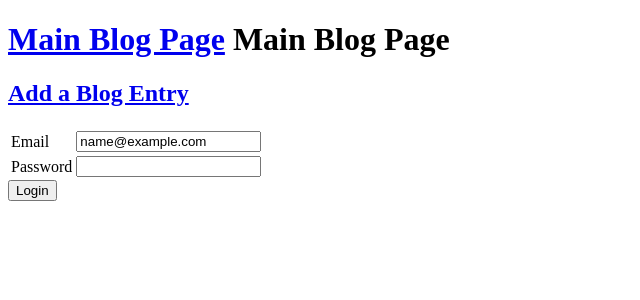
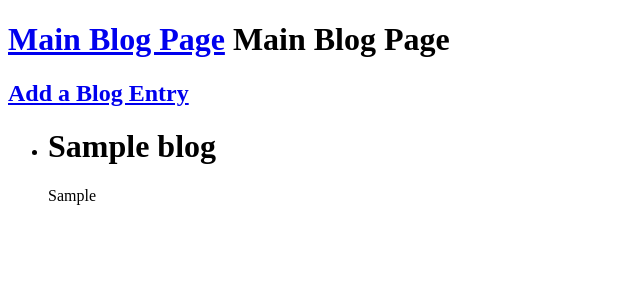
Before and after one commit to katie-mt/blogz, a Flask app: template templates/blog_list.html in a window 1280 px wide. Shown: the top 300 px of the page, without its empty margins (0-640 px from the left). Run offline with Flask 2, Linux system fonts and the light colour scheme; the template is opened without the code that fills it: most values are stand-ins (such as "Sample title", 1, 10 or a date in 2020); data that the repository does not hold is empty.

Commit message:
blog_list.html built using Jinja2

```diff
--- a/main.py
+++ b/main.py
@@ -28,6 +28,16 @@
 
         #TODO We now want to go into the python shell to create the user table and at least one blog post object for us to work with.  See video 5.
 
+@app.route('/', methods=['GET'])
+def blog_home():
+    new_post = request.args.get('title', 'blog_entry')
+    if new_post:
+        display_blogs = Blog.query.all()
+        return render_templates('blog_list.html')
+
+    else:
+        return render_templates('blog_list.html')
+
 
 #adding handler to display the registration template
 @app.route('/newpost', methods=['POST', 'GET'])
@@ -49,3 +59,5 @@
 
     #add new_entry to pass into the blog_list.html template
     return render_template('blog_list.html', display_blogs=display_blogs)
+
+app.run()
--- a/templates/blog_list.html
+++ b/templates/blog_list.html
@@ -2,23 +2,20 @@
 
 {% block content %}
 
-<h1></h1>
-<form action="/" method="post">
-    <table>
-        <tr>
-            <td><label for="email">Email</label></td>
-            <td>
-                <input name="email" type="email" value="{{ email }}">
-            </td>
-        </tr>
-        <tr>
-            <td><label for="password">Password</label></td>
-            <td>
-                <input name="password" type="password">
-            </td>
-        </tr>
-    </table>
-    <input type="submit" value="Login">
-</form>
+<!--Make an unordered list for each of my blog posts
+for blog entry in the datastructure,make a list item.  Use jinja notation - templating code to take datacode and iterate through it and
+generate html from the datastructure -->
+
+<!--if there is both a title and blog_entry then creates an unordered list of blogs-->
+
+    <ul> {% for blog in display_blogs %}
+        <li>
+            <h1>{{blog.title}}</h1>
+            <p>{{blog.blog_entry}}</p>
+        </li>
+
+        {% endfor %}
+    </ul>
+
 
 {% endblock %}
```
